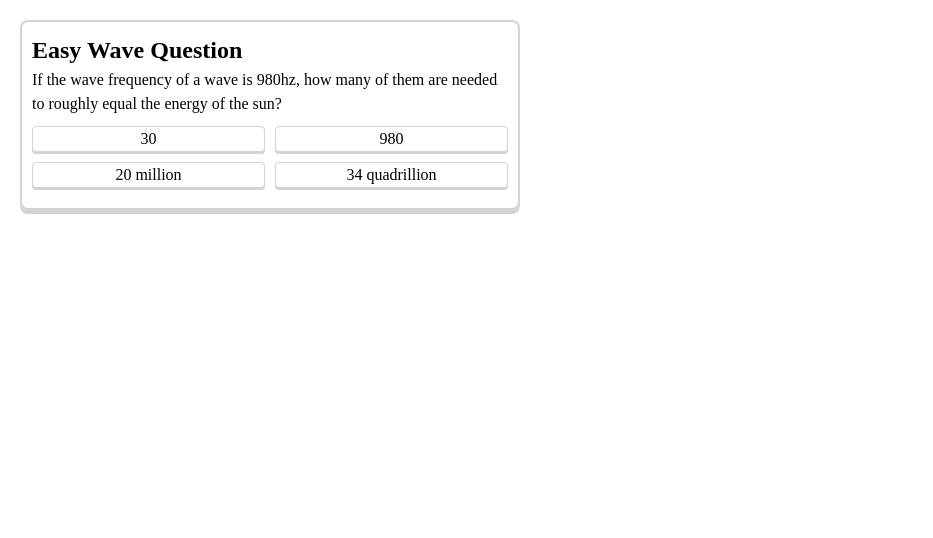
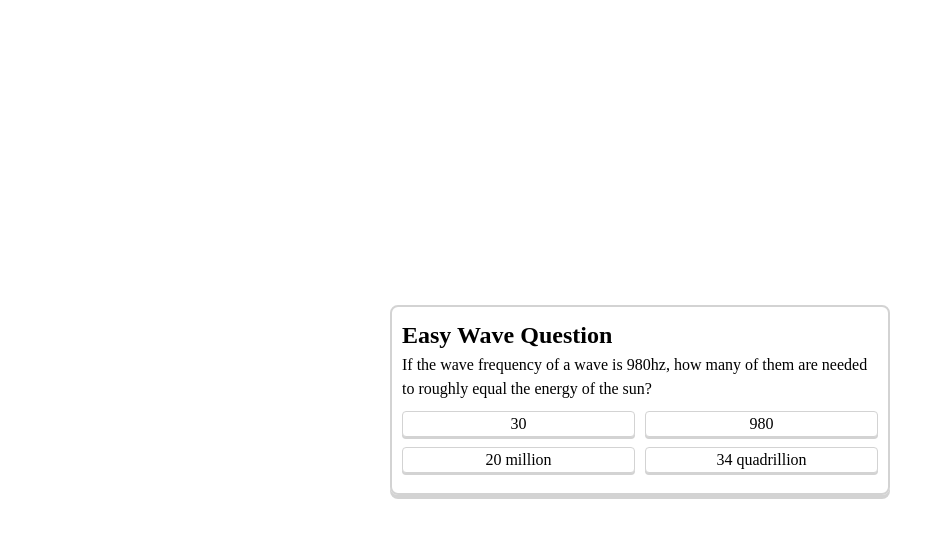
Before and after one commit to rhaskia/scholphysics, a React (Vite) app: page / in a window 1280 px wide. Shown: the top 538 px of the page, without its empty margins (0-933 px from the left). Built offline with nearby package versions, Linux system fonts and the light colour scheme.

Commit message:
centered positioning of quiz card

```diff
--- a/src/CSS/quiz.css
+++ b/src/CSS/quiz.css
@@ -1,4 +1,8 @@
-/* restucture this later */
+.questions-container {
+  width: 100vw;
+  height: 100vh;
+}
+
 .quiz-component {
   width: 500px;
 
--- a/src/Components/Quiz.jsx
+++ b/src/Components/Quiz.jsx
@@ -32,6 +32,7 @@ export const Quiz = (props) =>  {
     };
 
     return (
+        <div className="questions-container flex-c-c">
             <div className="quiz-component">
                 <h2> {question.title} </h2>
 
@@ -60,5 +61,6 @@ export const Quiz = (props) =>  {
                 <p>Lorem ipsum</p>
                 </details>
             </div>
+        </div>
     )
 }
```
Lines whose indentation alone changed are shown as unchanged.
